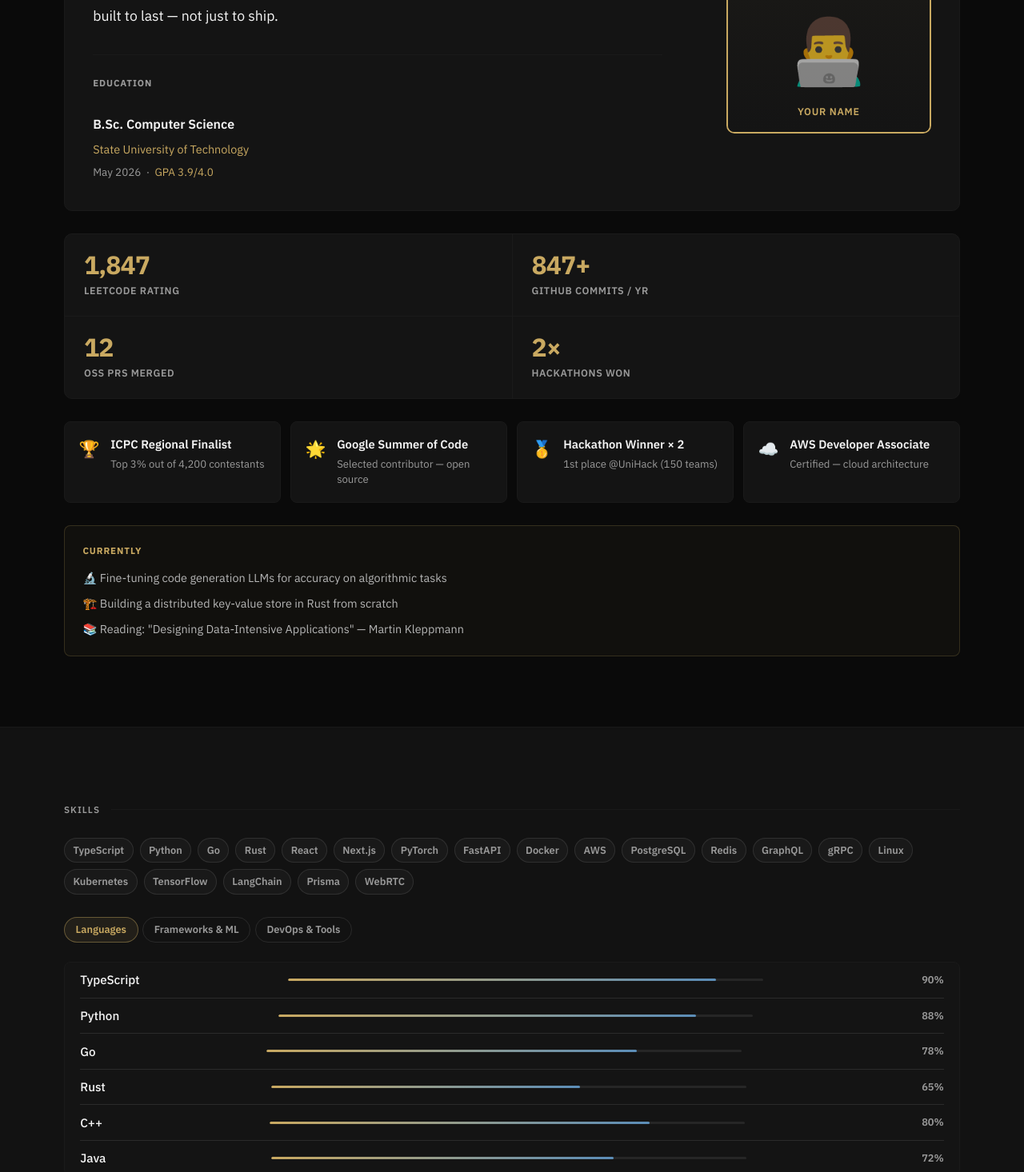
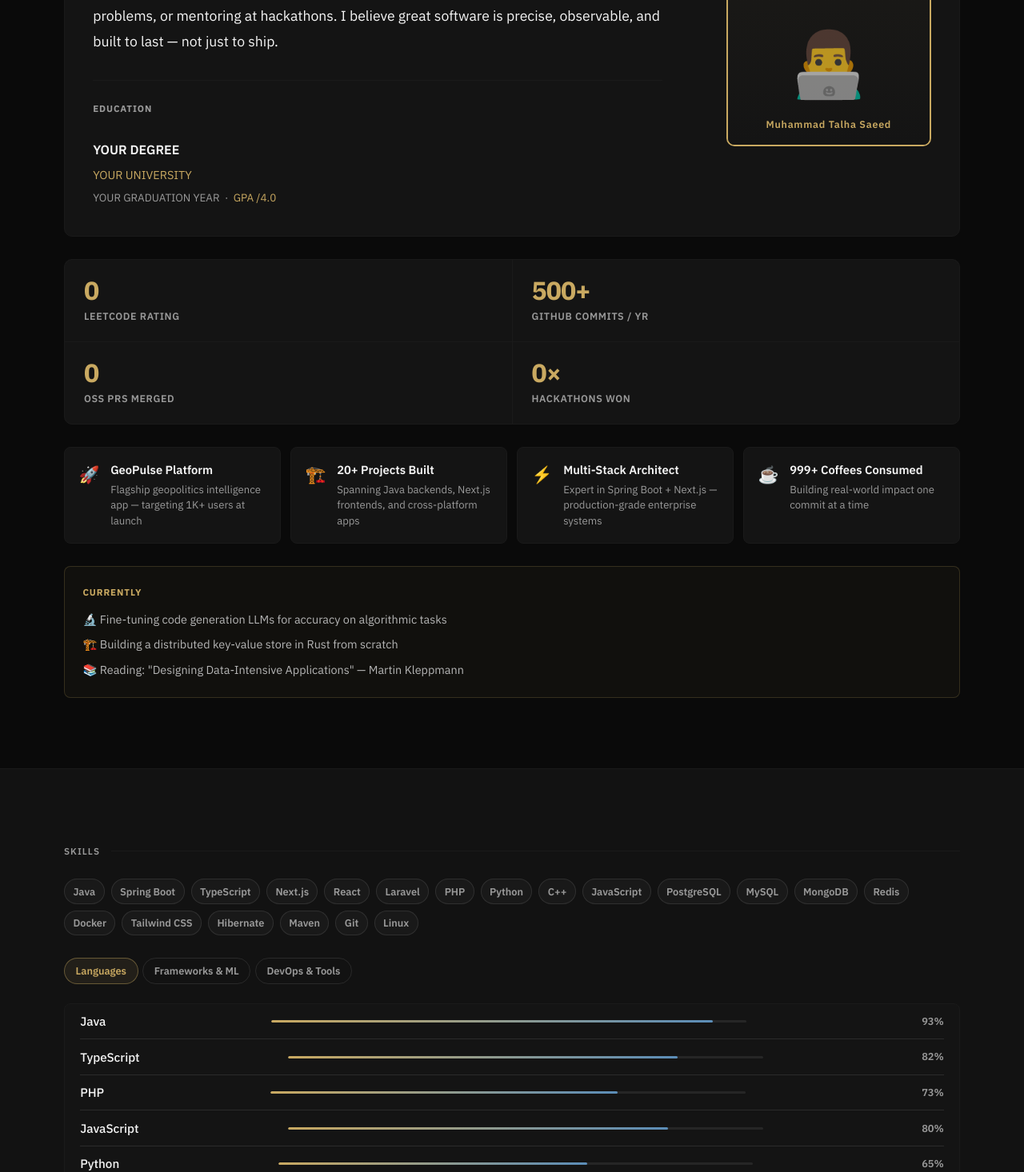
Before and after one commit to saeedsbr/ammar-portfolio-next-js, a Next.js app: page / in a window 1280 px wide. Shown: the part 1028-2494 px from the top of the page at 80% size. Built offline with nearby package versions, Linux system fonts and the light colour scheme.

Commit message:
Publish portfolio to new repository

```diff
--- a/app/data/portfolio.ts
+++ b/app/data/portfolio.ts
@@ -1,209 +1,192 @@
 // ============================================================
-// PORTFOLIO DATA — Replace placeholders with your real data
+// PORTFOLIO DATA — Muhammad Talha Saeed
 // ============================================================
 
 export const personal = {
-  name: "YOUR NAME",
-  title: "CS Student",
-  subtitle: "ML Enthusiast · Full-Stack Dev · Open Source",
-  email: "your@email.com",
-  phone: "+1 (555) 000-0000",
-  location: "City, Country",
-  github: "https://github.com/yourusername",
-  githubUsername: "yourusername",
-  linkedin: "https://linkedin.com/in/yourusername",
-  twitter: "https://twitter.com/yourusername",
-  leetcode: "https://leetcode.com/yourusername",
+  name: "Muhammad Talha Saeed",
+  title: "Full-Stack Developer & Architect",
+  subtitle: "Java · Spring Boot · Next.js · Laravel",
+  email: "italha.saeedsbr@gmail.com",
+  phone: "",
+  location: "Lahore, Pakistan",
+  github: "https://github.com/saeedsbr",
+  githubUsername: "saeedsbr",
+  linkedin: "https://www.linkedin.com/in/talha-saeed-0437a6329/",
+  twitter: "",
+  leetcode: "",
   resumeUrl: "/resume.pdf",
-  university: "State University of Technology",
-  degree: "B.Sc. Computer Science",
-  graduation: "May 2026",
-  gpa: "3.9",
+  university: "YOUR UNIVERSITY",       // TODO: fill manually
+  degree: "YOUR DEGREE",               // TODO: fill manually
+  graduation: "YOUR GRADUATION YEAR",  // TODO: fill manually
+  gpa: "",                             // TODO: fill manually
   gpaMax: "4.0",
   status: "Open to opportunities",
-  bio: "I build things at the intersection of systems, machine learning, and the web. Passionate about distributed systems, LLM tooling, and competitive programming.",
+  bio: "I architect full-stack systems — from robust Spring Boot APIs to pixel-perfect Next.js UIs. Focused on clean code, scalable architecture, and enterprise-grade applications that deliver real-world impact.",
 };
 
 export const stats = {
-  leetcodeRating: 1847,
-  githubCommits: 847,
-  papersRead: 23,
-  hackathonsWon: 2,
-  opensourcePrs: 12,
-  coffeeCups: "∞",
+  leetcodeRating: 0,    // TODO: add if you have a LeetCode profile
+  githubCommits: 500,   // TODO: verify your actual commit count
+  papersRead: 0,        // TODO: update if applicable
+  hackathonsWon: 0,     // TODO: update if applicable
+  opensourcePrs: 0,     // TODO: update if applicable
+  coffeeCups: "999+",
 };
 
 export const skills = {
   languages: [
-    { name: "TypeScript", level: 90 },
-    { name: "Python",     level: 88 },
-    { name: "Go",         level: 78 },
-    { name: "Rust",       level: 65 },
-    { name: "C++",        level: 80 },
-    { name: "Java",       level: 72 },
+    { name: "Java",       level: 93 },
+    { name: "TypeScript", level: 82 },
+    { name: "PHP",        level: 73 },
+    { name: "JavaScript", level: 80 },
+    { name: "Python",     level: 65 },
+    { name: "C++",        level: 60 },
   ],
   frameworks: [
-    { name: "React / Next.js", level: 92 },
-    { name: "FastAPI",         level: 84 },
-    { name: "PyTorch",         level: 80 },
-    { name: "tRPC / Prisma",   level: 78 },
-    { name: "Node.js",         level: 85 },
-    { name: "Spring Boot",     level: 68 },
+    { name: "Spring Boot",     level: 90 },
+    { name: "Next.js / React", level: 86 },
+    { name: "Laravel",         level: 76 },
+    { name: "Tailwind CSS",    level: 82 },
+    { name: "Hibernate / JPA", level: 78 },
+    { name: "Node.js",         level: 70 },
   ],
   tools: [
-    { name: "Docker / K8s",  level: 80 },
-    { name: "AWS",           level: 75 },
-    { name: "Git / CI-CD",   level: 90 },
-    { name: "PostgreSQL",    level: 82 },
-    { name: "Redis",         level: 74 },
-    { name: "Linux / Shell", level: 85 },
+    { name: "Git / GitHub",       level: 90 },
+    { name: "MySQL / PostgreSQL", level: 80 },
+    { name: "MongoDB",            level: 75 },
+    { name: "Docker",             level: 65 },
+    { name: "Redis",              level: 70 },
+    { name: "Linux / Shell",      level: 74 },
   ],
 };
 
 export const techCloud = [
-  "TypeScript", "Python", "Go", "Rust", "React",
-  "Next.js", "PyTorch", "FastAPI", "Docker", "AWS",
-  "PostgreSQL", "Redis", "GraphQL", "gRPC", "Linux",
-  "Kubernetes", "TensorFlow", "LangChain", "Prisma", "WebRTC",
+  "Java", "Spring Boot", "TypeScript", "Next.js", "React",
+  "Laravel", "PHP", "Python", "C++", "JavaScript",
+  "PostgreSQL", "MySQL", "MongoDB", "Redis", "Docker",
+  "Tailwind CSS", "Hibernate", "Maven", "Git", "Linux",
 ];
 
 export const projects = [
   {
     id: 1,
-    name: "NeuralCode",
-    description: "GPT-4 powered code reviewer that analyzes PRs using RAG over your codebase, detecting bugs with 91% precision. Processes 10K lines/sec via multithreaded AST parsing.",
-    techStack: ["Next.js", "FastAPI", "Vector DB", "OpenAI", "GitHub Actions"],
-    githubRepo: "yourusername/neuralcode",
-    liveUrl: "https://neuralcode.app",
-    difficulty: "Expert" as const,
+    name: "GeoPulse",
+    description: "Geopolitics intelligence platform aggregating the latest global news, major historical world events, country timelines, and geopolitical analytics — all in one place.",
+    techStack: ["Spring Boot", "Next.js", "TypeScript", "Java", "PostgreSQL"],
+    githubRepo: "saeedsbr/geopulse-frontend",
+    liveUrl: null,
+    difficulty: "Advanced" as const,
     featured: true,
-    lastCommit: "2h ago",
+    lastCommit: "10d ago",
     color: "#00FF85",
-    category: "AI/ML",
-    stars: 142,
+    category: "Full-Stack",
+    stars: 0,
   },
   {
     id: 2,
-    name: "DistributedDB",
-    description: "Key-value store built from scratch using the Raft consensus algorithm. Supports leader election, log replication, and snapshotting with sub-5ms p99 latency.",
-    techStack: ["Go", "Raft", "gRPC", "Docker"],
-    githubRepo: "yourusername/distributeddb",
+    name: "LifePulse",
+    description: "All-in-one personal life management app — vehicle management, budget tracking, and essential daily life activities from a single unified platform.",
+    techStack: ["Java", "Spring Boot", "TypeScript", "Next.js", "MySQL"],
+    githubRepo: "saeedsbr/family_app.spring-boot",
     liveUrl: null,
-    difficulty: "Expert" as const,
+    difficulty: "Advanced" as const,
     featured: true,
-    lastCommit: "1d ago",
-    color: "#FF0055",
-    category: "Systems",
-    stars: 89,
+    lastCommit: "5d ago",
+    color: "#00C6FF",
+    category: "Full-Stack",
+    stars: 0,
   },
   {
     id: 3,
-    name: "DevFlow",
-    description: "Developer productivity hub aggregating GitHub, Jira, and CI/CD status. Real-time updates via WebSocket with tRPC end-to-end type safety across 40+ API endpoints.",
-    techStack: ["Next.js", "tRPC", "Prisma", "PostgreSQL", "WebSocket"],
-    githubRepo: "yourusername/devflow",
-    liveUrl: "https://devflow.sh",
+    name: "BuildCares",
+    description: "A full-stack Laravel application for construction & care management — streamlining project workflows, task tracking, and team coordination.",
+    techStack: ["Laravel", "PHP", "MySQL", "Blade", "Tailwind CSS"],
+    githubRepo: "saeedsbr/buildcares-laravel",
+    liveUrl: null,
     difficulty: "Advanced" as const,
     featured: true,
-    lastCommit: "5h ago",
-    color: "#00C6FF",
+    lastCommit: "today",
+    color: "#FF0055",
     category: "Full-Stack",
-    stars: 56,
+    stars: 0,
   },
   {
     id: 4,
-    name: "PacketScope",
-    description: "Zero-dependency network packet analyzer with a TUI. Captures, filters, and visualizes traffic with protocol dissection down to the TCP/IP layer.",
-    techStack: ["Rust", "libpcap", "ratatui"],
-    githubRepo: "yourusername/packetscope",
+    name: "Activity Tracker",
+    description: "Personal habit & daily goal tracking app — set and track routines like early rising, exercise, and daily targets. Build better habits one day at a time.",
+    techStack: ["Next.js", "TypeScript", "Spring Boot", "MySQL", "Tailwind CSS"],
+    githubRepo: "saeedsbr/activity-tracker-next-js",
     liveUrl: null,
-    difficulty: "Advanced" as const,
+    difficulty: "Intermediate" as const,
     featured: false,
-    lastCommit: "3d ago",
-    color: "#FF5500",
-    category: "Systems",
-    stars: 34,
+    lastCommit: "1mo ago",
+    color: "#FFB800",
+    category: "Full-Stack",
+    stars: 0,
   },
   {
     id: 5,
-    name: "CompeteCP",
-    description: "Real-time collaborative competitive programming platform with shared Monaco editor, WebRTC video calls, and automated judge backed by sandbox execution.",
-    techStack: ["React", "Node.js", "Socket.IO", "WebRTC", "Docker"],
-    githubRepo: "yourusername/competecp",
-    liveUrl: "https://competecp.io",
-    difficulty: "Advanced" as const,
+    name: "Hostel Management System",
+    description: "University hostel administration platform built with Next.js + TypeScript — streamlining student accommodation, room allocation, and campus hostel operations.",
+    techStack: ["Next.js", "TypeScript", "PostgreSQL", "Tailwind CSS"],
+    githubRepo: "saeedsbr/Hostel-management-ssytem-nextjs",
+    liveUrl: null,
+    difficulty: "Intermediate" as const,
     featured: false,
-    lastCommit: "1w ago",
-    color: "#FFB800",
+    lastCommit: "2mo ago",
+    color: "#FF5500",
     category: "Full-Stack",
-    stars: 23,
+    stars: 0,
   },
   {
     id: 6,
-    name: "LLM Eval Bench",
-    description: "Automated evaluation harness for LLMs on coding tasks. Runs parallel sandboxed execution, computes pass@k metrics, and plots latency/accuracy tradeoffs.",
-    techStack: ["Python", "PyTorch", "Docker", "Celery", "Redis"],
-    githubRepo: "yourusername/llm-eval",
+    name: "Family App",
+    description: "Spring Boot backend for a family management application — REST APIs for managing family members, relationships, and shared activities with clean layered architecture.",
+    techStack: ["Java", "Spring Boot", "MySQL", "JPA", "Maven"],
+    githubRepo: "saeedsbr/family_app.spring-boot",
     liveUrl: null,
     difficulty: "Intermediate" as const,
     featured: false,
-    lastCommit: "12h ago",
+    lastCommit: "5d ago",
     color: "#7C3AED",
-    category: "AI/ML",
-    stars: 67,
+    category: "Full-Stack",
+    stars: 0,
   },
 ];
 
 export const experience = [
-  {
-    type: "work" as const,
-    title: "Software Engineering Intern",
-    org: "TechCorp Inc.",
-    location: "San Francisco, CA (Remote)",
-    period: "Jun – Aug 2024",
-    bullets: [
-      "Shipped 3 microservices in Node.js + Docker, cutting API p99 latency by 40%",
-      "Built an internal deployment CLI used by 60+ engineers, saving 5+ hrs/week",
-      "Contributed upstream to an OSS project with 10K+ stars (2 PRs merged)",
-    ],
-    tech: ["Node.js", "TypeScript", "Docker", "AWS Lambda"],
-    color: "#00FF85",
-  },
-  {
-    type: "work" as const,
-    title: "ML Research Intern",
-    org: "University AI Lab",
-    location: "On-campus",
-    period: "Jan – May 2024",
-    bullets: [
-      "Fine-tuned CodeBERT for code summarization — achieved 78.4 BLEU on CodeSearchNet",
-      "Published at the university research symposium (200+ attendees)",
-      "Built a 500K-sample data pipeline with automated deduplication and quality scoring",
-    ],
-    tech: ["PyTorch", "Hugging Face", "CUDA", "W&B"],
-    color: "#FF0055",
-  },
+  // TODO: Add your real work experience entries here using this shape:
+  // {
+  //   type: "work" as const,
+  //   title: "Your Role",
+  //   org: "Company Name",
+  //   location: "City, Country (Remote)",
+  //   period: "Mon YYYY – Mon YYYY",
+  //   bullets: ["achievement 1", "achievement 2", "achievement 3"],
+  //   tech: ["Tech1", "Tech2"],
+  //   color: "#00FF85",
+  // },
   {
     type: "education" as const,
-    title: "B.Sc. Computer Science",
-    org: "State University of Technology",
-    location: "City, Country",
-    period: "2022 – 2026",
+    title: "YOUR DEGREE",          // TODO: fill manually
+    org: "YOUR UNIVERSITY",        // TODO: fill manually
+    location: "Lahore, Pakistan",
+    period: "YYYY – YYYY",         // TODO: fill manually
     bullets: [
-      "GPA 3.9/4.0 — Dean's List (all 5 semesters)",
-      "Coursework: Algorithms, OS, Distributed Systems, Compilers, ML, Cryptography",
-      "President — CS Club (15 workshops, 3 hackathons, 200+ members)",
+      "TODO: add your GPA / academic standing",
+      "TODO: add notable coursework",
+      "TODO: add clubs, societies, or leadership roles",
     ],
-    tech: ["Algorithms", "OS", "Distributed Systems", "ML"],
+    tech: ["Java", "Spring Boot", "Next.js", "Laravel", "Databases"],
     color: "#00C6FF",
   },
 ];
 
 export const achievements = [
-  { icon: "🏆", title: "ICPC Regional Finalist",      desc: "Top 3% out of 4,200 contestants" },
-  { icon: "🌟", title: "Google Summer of Code",       desc: "Selected contributor — open source" },
-  { icon: "🥇", title: "Hackathon Winner × 2",        desc: "1st place @UniHack (150 teams)" },
-  { icon: "☁️",  title: "AWS Developer Associate",    desc: "Certified — cloud architecture" },
+  { icon: "🚀", title: "GeoPulse Platform",        desc: "Flagship geopolitics intelligence app — targeting 1K+ users at launch" },
+  { icon: "🏗️", title: "20+ Projects Built",       desc: "Spanning Java backends, Next.js frontends, and cross-platform apps" },
+  { icon: "⚡", title: "Multi-Stack Architect",    desc: "Expert in Spring Boot + Next.js — production-grade enterprise systems" },
+  { icon: "☕", title: "999+ Coffees Consumed",    desc: "Building real-world impact one commit at a time" },
 ];
 
 export const navItems = [
--- a/app/layout.tsx
+++ b/app/layout.tsx
@@ -9,9 +9,9 @@ const ibmPlexSans = IBM_Plex_Sans({
 });
 
 export const metadata: Metadata = {
-  title: "YOUR NAME · CS Student & Developer",
-  description: "CS Student building at the intersection of systems, ML, and the web.",
-  keywords: ["Computer Science", "Developer", "Portfolio", "Machine Learning", "Full Stack"],
+  title: "Muhammad Talha Saeed · Full-Stack Developer & Architect",
+  description: "Full-Stack Developer & Architect based in Lahore, Pakistan. Expert in Java, Spring Boot, Next.js, and Laravel — building enterprise-grade systems.",
+  keywords: ["Full-Stack Developer", "Java", "Spring Boot", "Next.js", "Laravel", "TypeScript", "Portfolio", "Lahore", "Pakistan"],
 };
 
 export default function RootLayout({ children }: { children: React.ReactNode }) {
```
